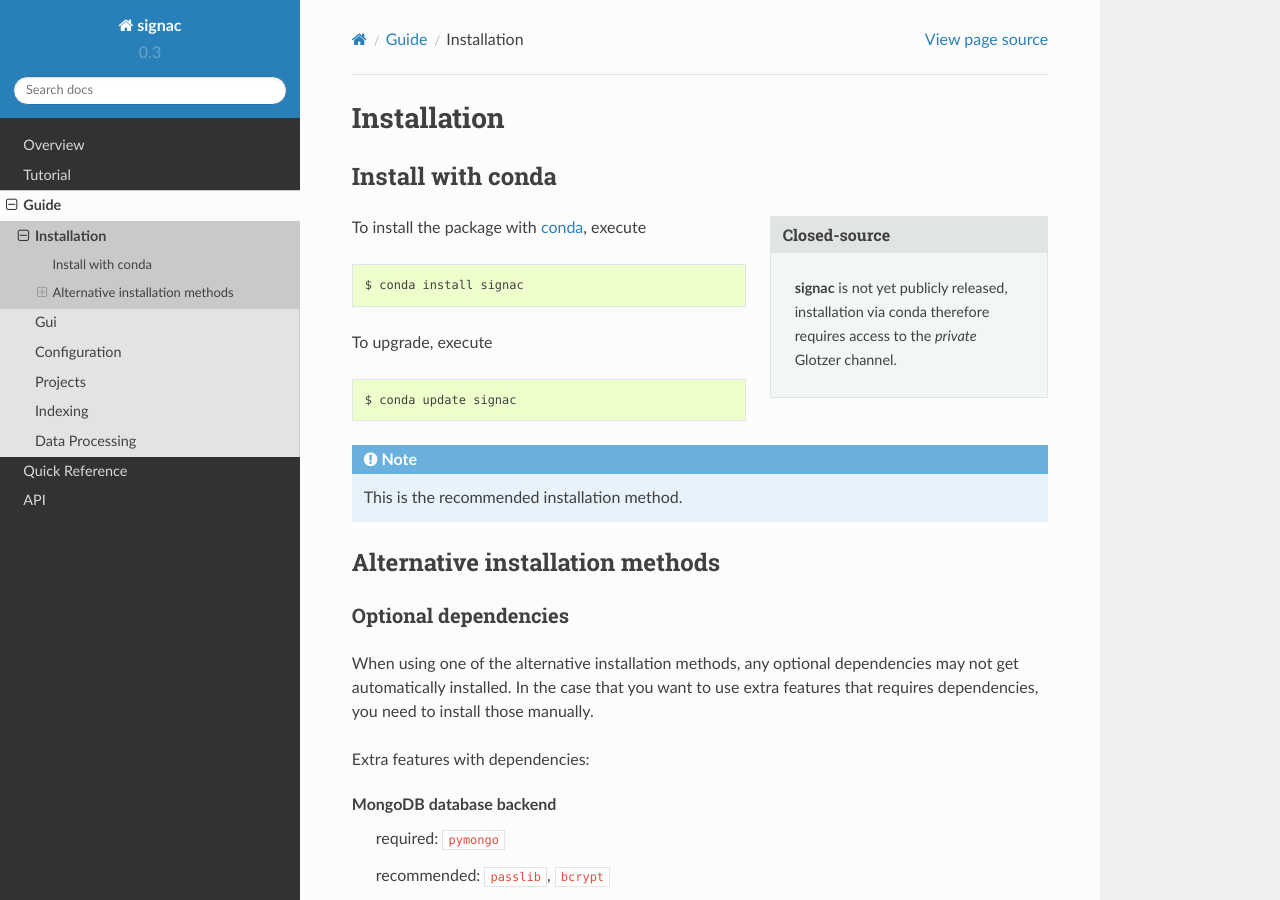
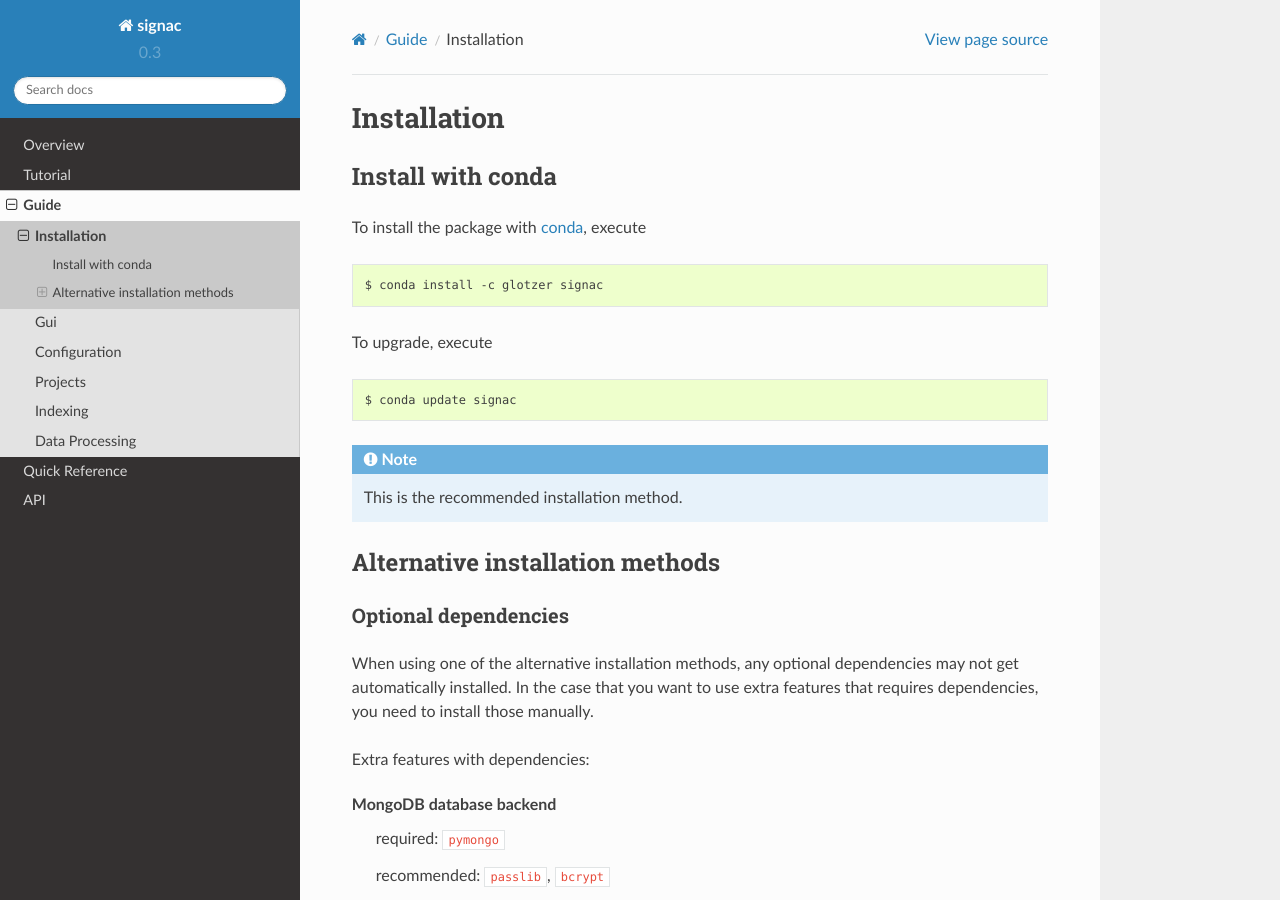
Before and after one commit to glotzerlab/signac, a Sphinx documentation site: the page built from doc/installation.rst, in a window 1280 px wide and 900 px high. Built offline with Sphinx 7.4.7 and the Read the Docs theme 2.0.0, drawn with Linux system fonts in a browser that asks for light colours.

Commit message:
Update conda install instructions.

```diff
--- a/doc/installation.rst
+++ b/doc/installation.rst
@@ -7,15 +7,11 @@ Installation
 Install with conda
 ==================
 
-.. sidebar:: Closed-source
-
-    **signac** is not yet publicly released, installation via conda therefore requires access to the *private* Glotzer channel.
-
 To install the package with conda_, execute
 
 .. code:: bash
 
-    $ conda install signac
+    $ conda install -c glotzer signac
 
 To upgrade, execute
 
```
